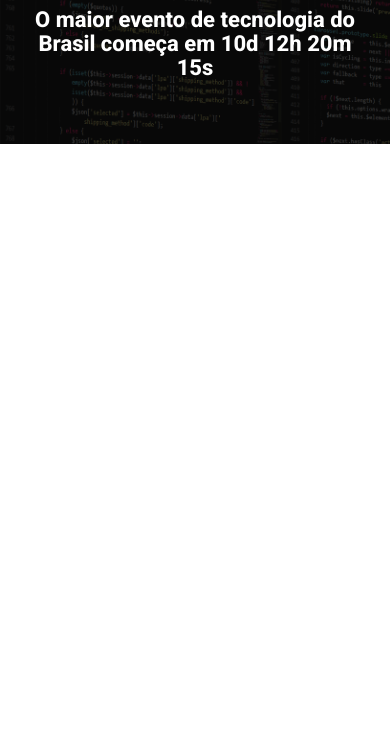
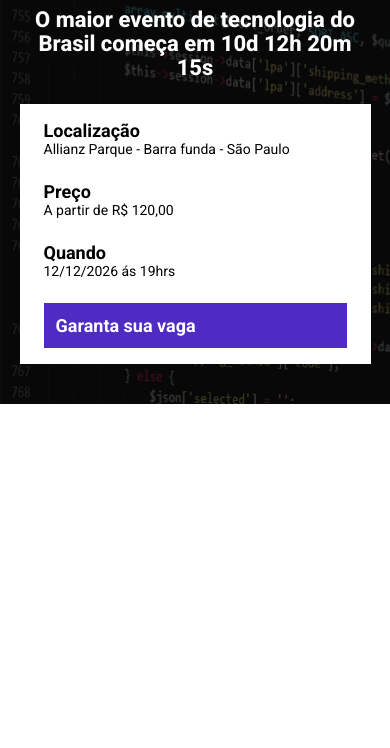
Before and after one commit to felipi646/ebac_tech_talks, a website built with Parcel: page src/index.html in a window 390 px wide. Shown: the part 96-844 px from the top of the page. Built offline with nearby package versions, Linux system fonts and the light colour scheme.

Commit message:
fazendo o infobar

```diff
--- a/src/index.html
+++ b/src/index.html
@@ -16,6 +16,25 @@
             <p class="hero__text">
                 O maior evento de tecnologia do Brasil começa em 10d 12h 20m 15s
             </p>
+            <div class="infos-bar">
+                <ul class="infos-bar__infos">
+                    <li class="infos-bar__infos__item">
+                        <b>Localização</b>
+                        Allianz Parque - Barra funda - São Paulo
+                    </li>
+                    <li class="infos-bar__infos__item">
+                        <b>Preço</b>
+                        A partir de R$ 120,00
+                    </li>
+                    <li class="infos-bar__infos__item">
+                        <b>Quando</b>
+                        12/12/2026 ás 19hrs
+                    </li>
+                </ul>
+                <a href="#" class="button button--primary">
+                    Garanta sua vaga
+                </a>
+            </div>
         </div>
     </header>
 
--- /dev/null
+++ b/src/styles/components/_buttons.scss
@@ -0,0 +1,23 @@
+.button {
+    padding: 12px;
+    font-size: 18px;
+    font-weight: bold;
+    text-decoration: none;
+    text-align: center;
+    white-space: nowrap;
+
+    &--primary {
+        color: #fff;
+        background-color: #4f2ac3;
+    }
+
+    @media (max-width: 640px) {
+        display: block;
+        width: 100%;
+    }
+
+    @media (max-width: 1024px) {
+        display: flex;
+        align-items: center;
+    }
+}
--- /dev/null
+++ b/src/styles/components/_infosbar.scss
@@ -0,0 +1,40 @@
+.infos-bar {
+    padding: 16px 24px;
+    background-color: #fff;
+    display: flex;
+    justify-content: space-between;
+
+    &__infos {
+        display: flex;
+        gap: 40px;
+
+        &__item {
+            font-size: 14px;
+            color: #000;
+
+            b {
+                color: #000;
+                font-size: 18px;
+                display: block;
+            }
+        }
+    }
+
+    @media (max-width: 640px) {
+        display: block;
+
+        &__infos {
+            display: block;
+
+            &__item {
+                margin-bottom: 24px;
+            }
+        }
+    }
+
+    @media (max-width: 1024px) {
+        &__infos {
+            gap: 16px;
+        }
+    }
+}
--- a/src/styles/main.scss
+++ b/src/styles/main.scss
@@ -1,4 +1,6 @@
 @use 'hero';
+@use 'components/infosbar';
+@use 'components/buttons';
 
 * {
     margin: 0;
@@ -6,6 +8,7 @@
     box-sizing: border-box;
     font-family: Roboto, sans-serif;
     color: #fff;
+    list-style: none;
 }
 
 .container {
```
